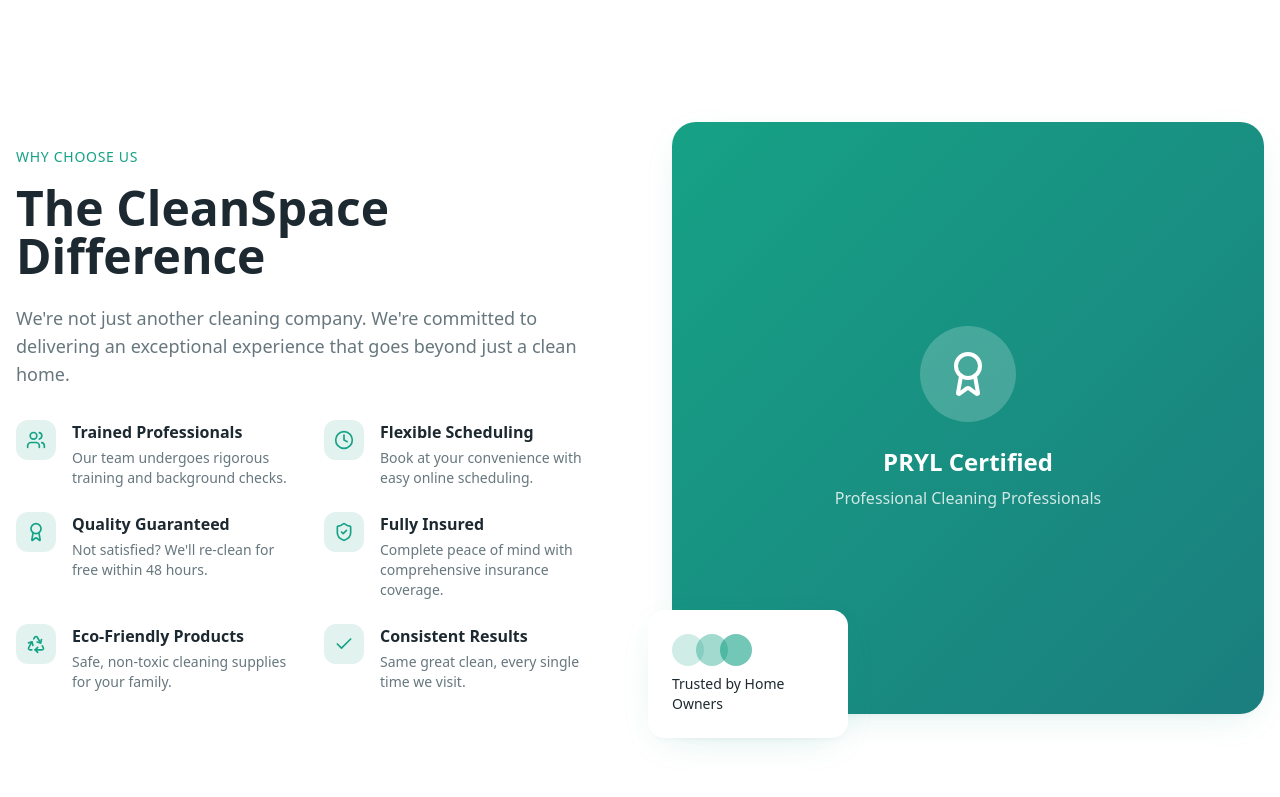
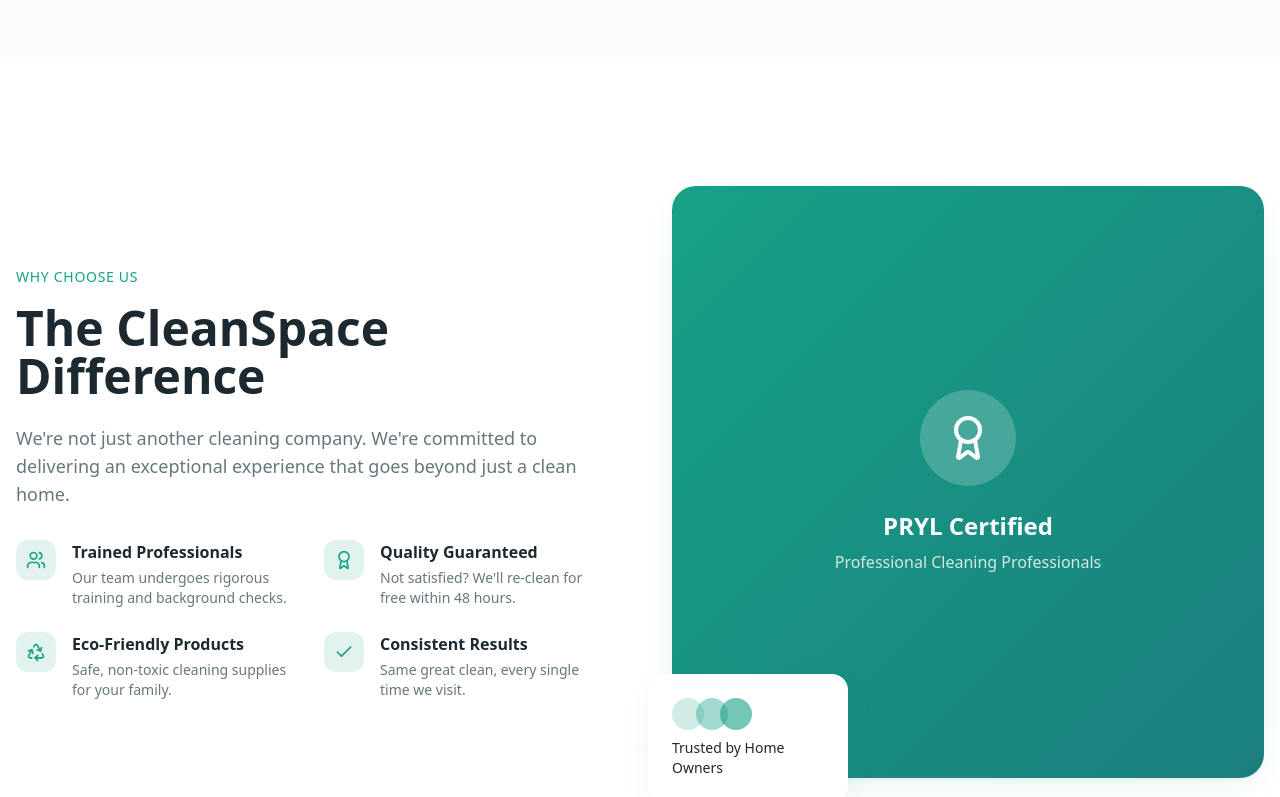
Before and after one commit to MayLalangan/cleaning-company-app, a React (Vite) app: page / in a window 1280 px wide. Shown: the part 1658-2455 px from the top of the page. Built offline with nearby package versions, Linux system fonts and the light colour scheme.

Commit message:
Add GitHub Actions deployment workflow

```diff
--- a/index.html
+++ b/index.html
@@ -2,7 +2,7 @@
 <html lang="en">
   <head>
     <meta charset="UTF-8" />
-    <link rel="icon" type="image/svg+xml" href="/vite.svg" />
+    <link rel="icon" type="image/svg+xml" href="/favicon.svg" />
     <meta name="viewport" content="width=device-width, initial-scale=1.0" />
     <title>clean-company-app</title>
   </head>
--- a/src/components/Benefits.tsx
+++ b/src/components/Benefits.tsx
@@ -1,4 +1,4 @@
-import { Check, Clock, Users, Award, ShieldCheck, Recycle } from "lucide-react";
+import { Check, Users, Award, Recycle } from "lucide-react";
 
 const benefits = [
   {
@@ -7,19 +7,9 @@
     description: "Our team undergoes rigorous training and background checks.",
   },
   {
-    icon: Clock,
-    title: "Flexible Scheduling",
-    description: "Book at your convenience with easy online scheduling.",
-  },
-  {
     icon: Award,
     title: "Quality Guaranteed",
     description: "Not satisfied? We'll re-clean for free within 48 hours.",
-  },
-  {
-    icon: ShieldCheck,
-    title: "Fully Insured",
-    description: "Complete peace of mind with comprehensive insurance coverage.",
   },
   {
     icon: Recycle,
--- a/src/components/Hero.tsx
+++ b/src/components/Hero.tsx
@@ -36,7 +36,7 @@
           </p>
 
           {/* CTAs */}
-          <div className="flex flex-col sm:flex-row gap-4 justify-center">
+          <div className="flex flex-col sm:flex-row gap-4 justify-center mb-16">
             <Button
               size="lg"
               className="bg-white text-teal-700 hover:bg-white/50 font-semibold px-8"
```
Also changed, not shown: public/favicon.svg (added).
